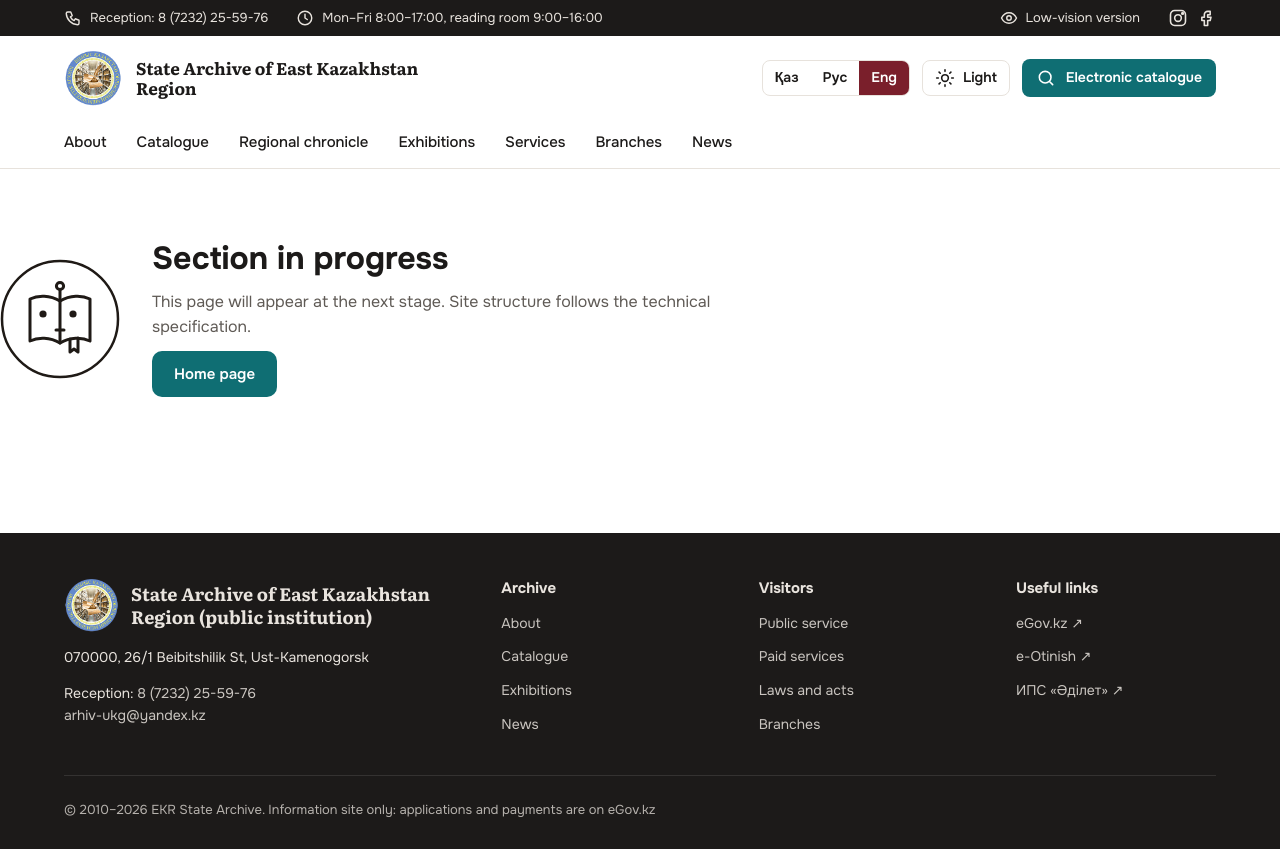
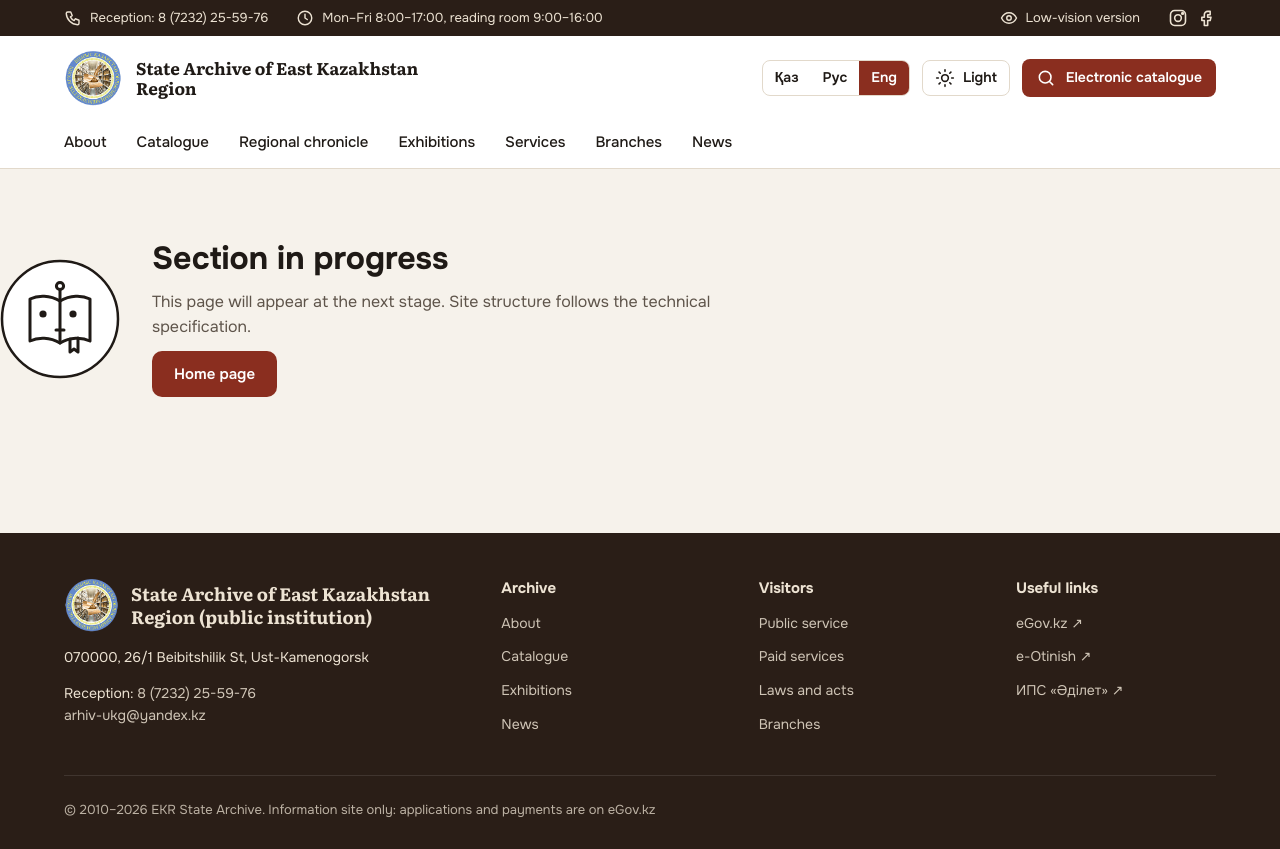
Before and after one commit to ilya-petkevich/gosarhiv-vko, a Next.js app: page /en in a window 1280 px wide. Built offline with nearby package versions, Linux system fonts and the light colour scheme; no server answers.

Commit message:
Палитра: вернули тёплую архивную (бордо, бумага, охра) до выбора заказчика; размеры, анимации и читаемая тёмная тема остаются
Co-Authored-By: Claude Opus 5.5 <noreply@anthropic.com>

```diff
--- a/src/app/globals.css
+++ b/src/app/globals.css
@@ -1,38 +1,39 @@
 /* Госархив ВКО — токены и базовые стили. Значения из макета Figma (ZkP3HwiLmFDsGBI6QGrPbT). */
 
-/* Палитра A (11.11.2026): белый фон, бордо — фирменный, бирюза — контрастный для действий. */
+/* Палитра: тёплая архивная (бордо, бумага, охра). Варианты A/B/C на белом фоне — в Figma, выбор за заказчиком.
+   --brand — фирменный цвет, --accent — цвет действий; в этой палитре совпадают. */
 :root {
-  --bg: #FFFFFF;
-  --alt: #F7F5F2;
+  --bg: #F6F2EB;
+  --alt: #EFE9DF;
   --surface: #FFFFFF;
-  --ink: #1C1A19;
-  --muted: #5F5A55;
-  --line: #E7E2DC;
-  --accent: #0F6E73;
+  --ink: #1F1A16;
+  --muted: #5E544A;
+  --line: #E2D9CB;
+  --accent: #8A2E1F;
   --accent-ink: #FFFFFF;
-  --accent-soft: #E3F1F1;
-  --brand: #7A1F2B;
+  --accent-soft: #F6E7E2;
+  --brand: #8A2E1F;
   --brand-ink: #FFFFFF;
-  --brand-soft: #F7E9EB;
-  --band: #7A1F2B;
+  --brand-soft: #F6E7E2;
+  --band: #7A2A1C;
   --ochre: #8A5C12;
-  --ochre-soft: #F6EEDF;
+  --ochre-soft: #F7EEDC;
   --green: #2F6B3C;
   --green-soft: #E5F1E6;
-  --top: #1C1A19;
-  --top-ink: #E9E4DE;
+  --top: #2A1E17;
+  --top-ink: #EDE3D3;
   --focus: #1F5FBF;
-  --shadow: 0 1px 2px rgba(28,26,25,.05), 0 6px 20px rgba(28,26,25,.06);
+  --shadow: 0 1px 2px rgba(31,26,22,.05), 0 6px 20px rgba(31,26,22,.07);
   --ease: cubic-bezier(.2,.7,.2,1);
   color-scheme: light;
 }
 
-/* тёмная тема: нейтральный графит вместо коричневого, светлый текст, контраст не ниже 7:1 для основного текста */
+/* тёмная тема: нейтральный графит, светлый текст (основной текст — контраст выше 7:1), тёплые акценты */
 @media (prefers-color-scheme: dark) {
   :root:not([data-theme="light"]) {
     --bg: #131517; --alt: #1A1D20; --surface: #1C1F22; --ink: #ECEDEE; --muted: #AEB4BA; --line: #30353A;
-    --accent: #5FC2C7; --accent-ink: #0B1718; --accent-soft: #163233;
-    --brand: #E8939E; --brand-ink: #1E0D10; --brand-soft: #3A1D22; --band: #4A1820;
+    --accent: #E9A08A; --accent-ink: #1E110D; --accent-soft: #3A2520;
+    --brand: #E9A08A; --brand-ink: #1E110D; --brand-soft: #3A2520; --band: #4A1D16;
     --ochre: #E2B35F; --ochre-soft: #2E2717; --green: #8CCB97; --green-soft: #1A2E20;
     --top: #0E1012; --top-ink: #C9CDD1; --focus: #8AB4FF; --shadow: 0 1px 2px rgba(0,0,0,.4);
     color-scheme: dark;
@@ -40,8 +41,8 @@
 }
 :root[data-theme="dark"] {
   --bg: #131517; --alt: #1A1D20; --surface: #1C1F22; --ink: #ECEDEE; --muted: #AEB4BA; --line: #30353A;
-  --accent: #5FC2C7; --accent-ink: #0B1718; --accent-soft: #163233;
-  --brand: #E8939E; --brand-ink: #1E0D10; --brand-soft: #3A1D22; --band: #4A1820;
+  --accent: #E9A08A; --accent-ink: #1E110D; --accent-soft: #3A2520;
+  --brand: #E9A08A; --brand-ink: #1E110D; --brand-soft: #3A2520; --band: #4A1D16;
   --ochre: #E2B35F; --ochre-soft: #2E2717; --green: #8CCB97; --green-soft: #1A2E20;
   --top: #0E1012; --top-ink: #C9CDD1; --focus: #8AB4FF; --shadow: 0 1px 2px rgba(0,0,0,.4);
   color-scheme: dark;
@@ -195,7 +196,7 @@ h3 { font-size: 19px; line-height: 1.3; font-weight: 600; }
 .more .ico { transition: transform .2s var(--ease); }
 .more:hover .ico { transform: translateX(4px); }
 
-.cert { display: flex; gap: 24px; align-items: center; padding: 24px 28px; background: var(--alt); }
+.cert { display: flex; gap: 24px; align-items: center; padding: 24px 28px; background: var(--ochre-soft); border-color: var(--ochre-soft); }
 .cert .txt { flex: 1; display: flex; flex-direction: column; gap: 8px; }
 .cert .acts { display: flex; flex-direction: column; gap: 10px; }
 @media (max-width: 900px) { .cert { flex-direction: column; align-items: stretch; padding: 24px; } }
@@ -295,7 +296,7 @@ h3 { font-size: 19px; line-height: 1.3; font-weight: 600; }
 .doc-info { display: flex; flex-direction: column; gap: 16px; min-width: 0; }
 .doc-info h1 { font-size: 30px; }
 @media (max-width: 640px) { .doc-info h1 { font-size: 24px; } }
-.cipher-box { display: flex; gap: 14px; align-items: center; padding: 12px 16px; background: var(--alt); flex-wrap: wrap; }
+.cipher-box { display: flex; gap: 14px; align-items: center; padding: 12px 16px; background: var(--ochre-soft); border-color: var(--ochre-soft); flex-wrap: wrap; }
 .cipher-box .v { font-size: 19px; font-weight: 700; overflow-wrap: anywhere; }
 .meta { padding: 4px 24px 12px; }
 .meta div { display: flex; gap: 16px; padding: 11px 0; border-bottom: 1px solid var(--line); }
@@ -379,7 +380,7 @@ button.chip { cursor: pointer; font: inherit; font-size: 14px; }
 .price-wrap { overflow-x: auto; max-width: 1100px; }
 .price { width: 100%; border-collapse: collapse; font-size: 15px; }
 .price th, .price td { padding: 12px 14px; border-bottom: 1px solid var(--line); text-align: left; vertical-align: top; }
-.price th { background: var(--alt); font-weight: 600; }
+.price th { background: var(--ochre-soft); font-weight: 600; }
 .price .num { text-align: right; white-space: nowrap; font-weight: 600; }
 @media (max-width: 640px) { .price { font-size: 15px; } .price th:first-child, .price td:first-child { display: none; } }
 
```
